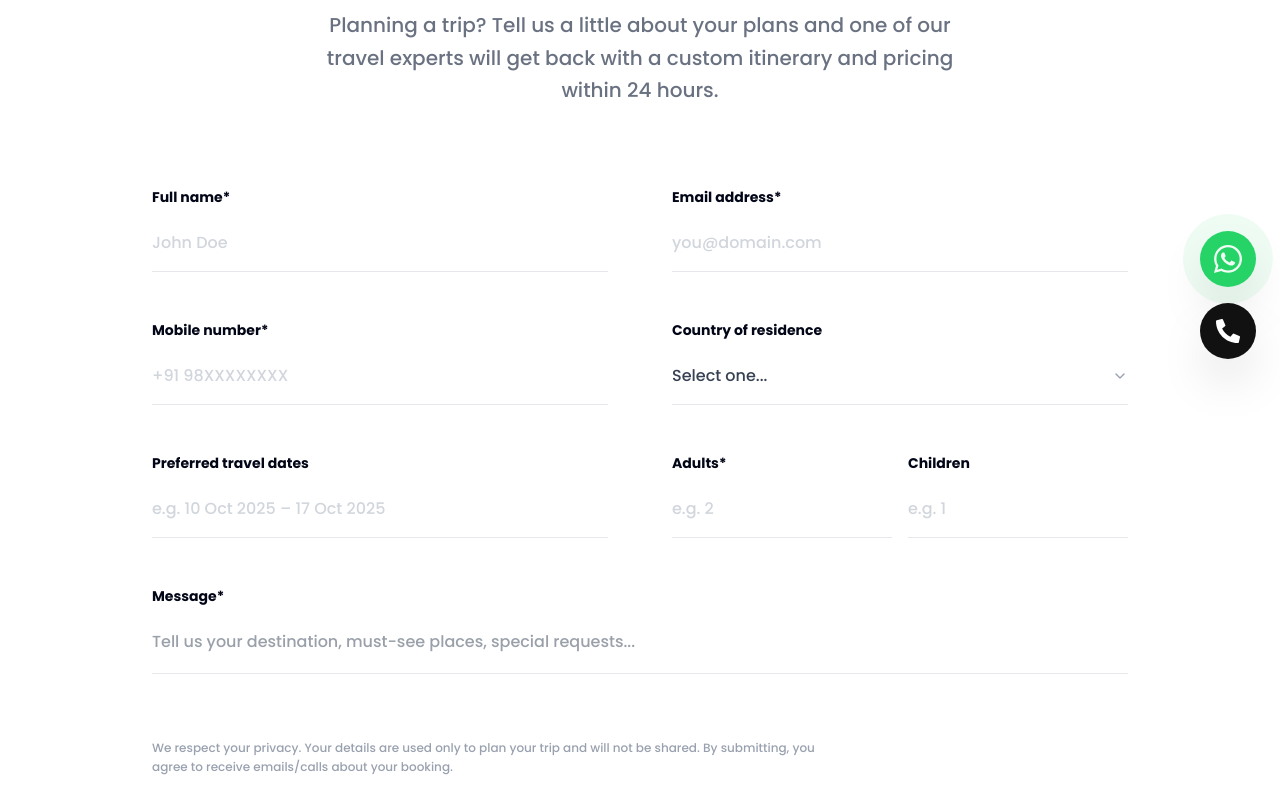
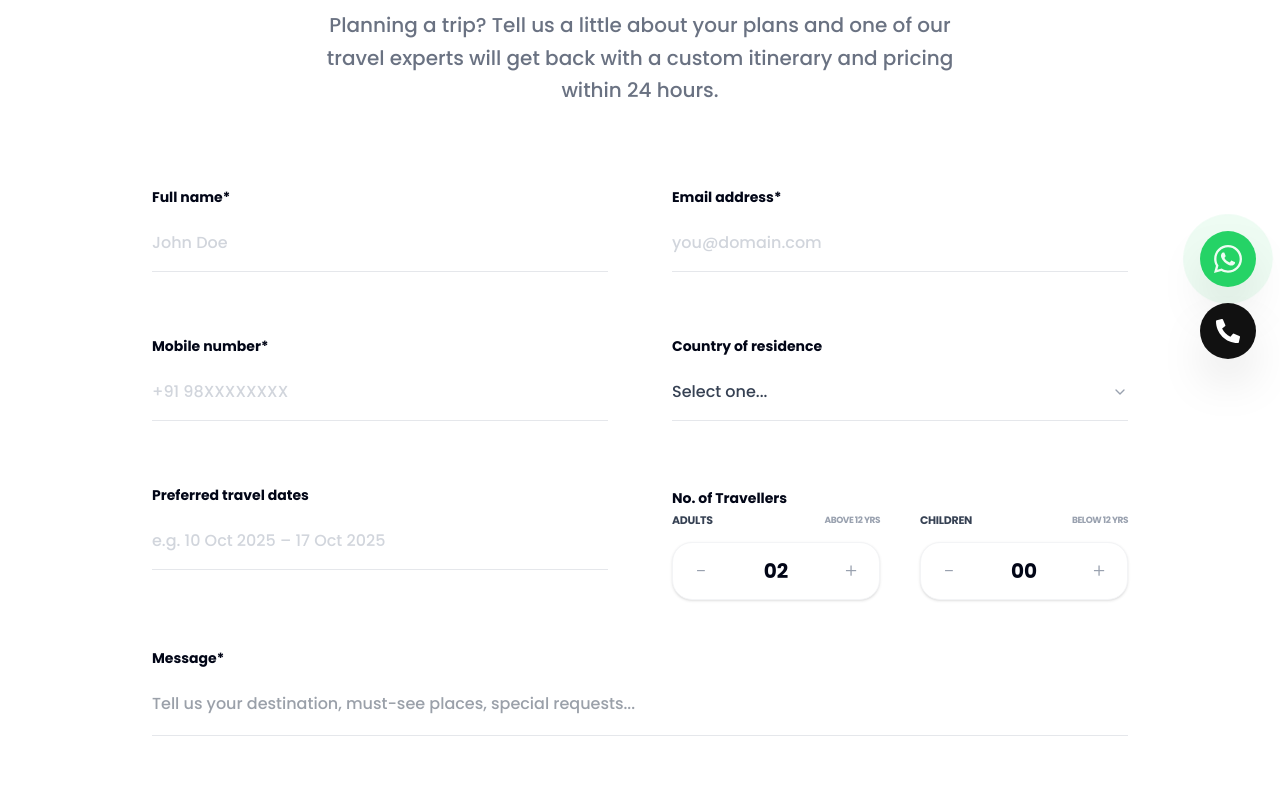
Before and after one commit to LaukikLandage/sky-high-holidays, a React (Vite) app: page /contact in a window 1280 px wide. Shown: the part 409-1206 px from the top of the page. Built offline with nearby package versions, Linux system fonts and the light colour scheme.

Commit message:
Standardized contact form typography: removed uppercase and refined alignment for travelers section

```diff
--- a/src/pages/ContactPage.tsx
+++ b/src/pages/ContactPage.tsx
@@ -9,8 +9,8 @@ export function ContactPage() {
     mobileNumber: '',
     country: '',
     travelDates: '',
-    adults: '',
-    children: '',
+    adults: '2',
+    children: '0',
     message: ''
   });
 
@@ -50,9 +50,9 @@ export function ContactPage() {
           onSubmit={handleSubmit}
           className="space-y-8 md:space-y-12"
         >
-          <div className="grid grid-cols-1 md:grid-cols-2 gap-x-12 lg:gap-x-16 gap-y-8 md:gap-y-12">
+          <div className="grid grid-cols-1 md:grid-cols-2 gap-x-12 lg:gap-x-16 gap-y-12 md:gap-y-16">
             {/* Left Column */}
-            <div className="space-y-8 md:space-y-12">
+            <div className="space-y-12 md:space-y-16">
               <FormInput
                 label="Full name*"
                 placeholder="John Doe"
@@ -77,7 +77,7 @@ export function ContactPage() {
             </div>
 
             {/* Right Column */}
-            <div className="space-y-8 md:space-y-12">
+            <div className="space-y-12 md:space-y-16">
               <FormInput
                 label="Email address*"
                 placeholder="you@domain.com"
@@ -104,22 +104,65 @@ export function ContactPage() {
                   <ChevronDown className="absolute right-0 top-1/2 -translate-y-1/2 w-4 h-4 text-gray-400 pointer-events-none group-focus-within:text-[#FF7A00] transition-colors" />
                 </div>
               </div>
-              <div className="grid grid-cols-2 gap-4">
-                <FormInput
-                  label="Adults*"
-                  placeholder="e.g. 2"
-                  value={formData.adults}
-                  onChange={(v: string) => setFormData({...formData, adults: v})}
-                  required
-                  type="number"
-                />
-                <FormInput
-                  label="Children"
-                  placeholder="e.g. 1"
-                  value={formData.children}
-                  onChange={(v: string) => setFormData({...formData, children: v})}
-                  type="number"
-                />
+
+              {/* No. of Travellers Section */}
+              <div className="space-y-4 md:space-y-6">
+                <label className="text-[11px] md:text-sm font-bold text-[#020617] mb-1 md:mb-2">No. of Travellers</label>
+                <div className="flex flex-col sm:flex-row gap-6 md:gap-8 lg:gap-10">
+                  {/* Adults Counter */}
+                  <div className="flex-1 space-y-3">
+                    <div className="flex items-center justify-between gap-2 min-h-[20px]">
+                      <span className="text-[11px] font-bold text-gray-700 uppercase tracking-tight">Adults</span>
+                      <span className="text-[9px] text-gray-400 font-bold uppercase tracking-tighter whitespace-nowrap">Above 12 Yrs</span>
+                    </div>
+                    <div className="flex items-center justify-between w-full bg-white border border-gray-100 rounded-[20px] p-2 shadow-sm hover:shadow-md hover:border-orange-100 transition-all duration-300">
+                      <button
+                        type="button"
+                        onClick={() => setFormData(prev => ({ ...prev, adults: Math.max(1, Number(prev.adults) - 1).toString() }))}
+                        className="w-10 h-10 flex items-center justify-center rounded-xl hover:bg-gray-50 text-gray-400 hover:text-[#FF7A00] transition-all"
+                      >
+                        <span className="text-xl font-light">−</span>
+                      </button>
+                      <span className="text-xl font-bold text-[#020617] w-10 text-center tabular-nums">
+                        {formData.adults.padStart(2, '0')}
+                      </span>
+                      <button
+                        type="button"
+                        onClick={() => setFormData(prev => ({ ...prev, adults: (Number(prev.adults) + 1).toString() }))}
+                        className="w-10 h-10 flex items-center justify-center rounded-xl hover:bg-gray-50 text-gray-400 hover:text-[#FF7A00] transition-all"
+                      >
+                        <span className="text-xl font-light">+</span>
+                      </button>
+                    </div>
+                  </div>
+
+                  {/* Children Counter */}
+                  <div className="flex-1 space-y-3">
+                    <div className="flex items-center justify-between gap-2 min-h-[20px]">
+                      <span className="text-[11px] font-bold text-gray-700 uppercase tracking-tight">Children</span>
+                      <span className="text-[9px] text-gray-400 font-bold uppercase tracking-tighter whitespace-nowrap">Below 12 Yrs</span>
+                    </div>
+                    <div className="flex items-center justify-between w-full bg-white border border-gray-100 rounded-[20px] p-2 shadow-sm hover:shadow-md hover:border-orange-100 transition-all duration-300">
+                      <button
+                        type="button"
+                        onClick={() => setFormData(prev => ({ ...prev, children: Math.max(0, Number(prev.children) - 1).toString() }))}
+                        className="w-10 h-10 flex items-center justify-center rounded-xl hover:bg-gray-50 text-gray-400 hover:text-[#FF7A00] transition-all"
+                      >
+                        <span className="text-xl font-light">−</span>
+                      </button>
+                      <span className="text-xl font-bold text-[#020617] w-10 text-center tabular-nums">
+                        {formData.children.padStart(2, '0')}
+                      </span>
+                      <button
+                        type="button"
+                        onClick={() => setFormData(prev => ({ ...prev, children: (Number(prev.children) + 1).toString() }))}
+                        className="w-10 h-10 flex items-center justify-center rounded-xl hover:bg-gray-50 text-gray-400 hover:text-[#FF7A00] transition-all"
+                      >
+                        <span className="text-xl font-light">+</span>
+                      </button>
+                    </div>
+                  </div>
+                </div>
               </div>
             </div>
           </div>
--- a/src/pages/EnquiryPage.tsx
+++ b/src/pages/EnquiryPage.tsx
@@ -1,7 +1,7 @@
 import { useState, useEffect } from 'react';
 import { useSearchParams } from 'react-router-dom';
 import { motion } from 'framer-motion';
-import { Send, MapPin, Calendar, Users, MessageSquare, Phone, User, Mail } from 'lucide-react';
+import { Send, MapPin, Calendar, MessageSquare, Phone, User, Mail } from 'lucide-react';
 import { Button } from '../components/ui/Button';
 import { SectionHeader } from '../components/ui/SectionHeader';
 
@@ -139,9 +139,9 @@ export default function EnquiryPage() {
                 </div>
               </div>
 
-              <div className="grid md:grid-cols-2 gap-6">
+              <div className="grid md:grid-cols-2 gap-8 items-start">
                 {/* Travel Date */}
-                <div className="space-y-2">
+                <div className="space-y-3">
                   <label className="text-sm font-black text-[#020617] uppercase tracking-widest ml-1">Travel Date</label>
                   <div className="relative group">
                     <Calendar className="absolute left-4 top-1/2 -translate-y-1/2 w-5 h-5 text-gray-400 group-focus-within:text-[#FF7A00] transition-colors" />
@@ -155,36 +155,63 @@ export default function EnquiryPage() {
                   </div>
                 </div>
 
-                {/* Adults */}
-                <div className="space-y-2">
-                  <label className="text-sm font-black text-[#020617] uppercase tracking-widest ml-1">Adults*</label>
-                  <div className="relative group">
-                    <Users className="absolute left-4 top-1/2 -translate-y-1/2 w-5 h-5 text-gray-400 group-focus-within:text-[#FF7A00] transition-colors" />
-                    <input
-                      required
-                      type="number"
-                      min="1"
-                      placeholder="2"
-                      className="w-full pl-12 pr-4 py-4 rounded-2xl bg-gray-50 border border-transparent focus:bg-white focus:border-[#FF7A00] focus:ring-4 focus:ring-orange-50 outline-none transition-all font-medium"
-                      value={formData.adults}
-                      onChange={e => setFormData({ ...formData, adults: e.target.value })}
-                    />
-                  </div>
-                </div>
+                {/* No. of Travellers Section */}
+                <div className="space-y-3">
+                  <label className="text-sm font-black text-[#020617] uppercase tracking-widest ml-1">No. of Travellers</label>
+                  <div className="grid grid-cols-1 sm:grid-cols-2 gap-4">
+                    {/* Adults Counter */}
+                    <div className="bg-gray-50/50 rounded-2xl p-4 border border-gray-100 flex flex-col gap-3 hover:bg-white hover:shadow-xl hover:shadow-orange-100/20 transition-all duration-300">
+                      <div className="flex items-center justify-between">
+                        <span className="text-sm font-bold text-gray-700">Adults</span>
+                        <span className="text-[9px] text-gray-400 font-bold uppercase tracking-tighter">Above 12 Yrs</span>
+                      </div>
+                      <div className="flex items-center justify-between bg-white rounded-xl p-1 shadow-sm border border-gray-100">
+                        <button
+                          type="button"
+                          onClick={() => setFormData(prev => ({ ...prev, adults: Math.max(1, Number(prev.adults) - 1).toString() }))}
+                          className="w-8 h-8 flex items-center justify-center rounded-lg hover:bg-gray-50 text-gray-400 hover:text-[#FF7A00] transition-all"
+                        >
+                          <span className="text-lg font-light">−</span>
+                        </button>
+                        <span className="text-lg font-bold text-[#020617] tabular-nums">
+                          {formData.adults.padStart(2, '0')}
+                        </span>
+                        <button
+                          type="button"
+                          onClick={() => setFormData(prev => ({ ...prev, adults: (Number(prev.adults) + 1).toString() }))}
+                          className="w-8 h-8 flex items-center justify-center rounded-lg hover:bg-gray-50 text-gray-400 hover:text-[#FF7A00] transition-all"
+                        >
+                          <span className="text-lg font-light">+</span>
+                        </button>
+                      </div>
+                    </div>
 
-                {/* Children */}
-                <div className="space-y-2">
-                  <label className="text-sm font-black text-[#020617] uppercase tracking-widest ml-1">Children</label>
-                  <div className="relative group">
-                    <Users className="absolute left-4 top-1/2 -translate-y-1/2 w-5 h-5 text-gray-400 group-focus-within:text-[#FF7A00] transition-colors" />
-                    <input
-                      type="number"
-                      min="0"
-                      placeholder="0"
-                      className="w-full pl-12 pr-4 py-4 rounded-2xl bg-gray-50 border border-transparent focus:bg-white focus:border-[#FF7A00] focus:ring-4 focus:ring-orange-50 outline-none transition-all font-medium"
-                      value={formData.children}
-                      onChange={e => setFormData({ ...formData, children: e.target.value })}
-                    />
+                    {/* Children Counter */}
+                    <div className="bg-gray-50/50 rounded-2xl p-4 border border-gray-100 flex flex-col gap-3 hover:bg-white hover:shadow-xl hover:shadow-orange-100/20 transition-all duration-300">
+                      <div className="flex items-center justify-between">
+                        <span className="text-sm font-bold text-gray-700">Children</span>
+                        <span className="text-[9px] text-gray-400 font-bold uppercase tracking-tighter">Below 12 Yrs</span>
+                      </div>
+                      <div className="flex items-center justify-between bg-white rounded-xl p-1 shadow-sm border border-gray-100">
+                        <button
+                          type="button"
+                          onClick={() => setFormData(prev => ({ ...prev, children: Math.max(0, Number(prev.children) - 1).toString() }))}
+                          className="w-8 h-8 flex items-center justify-center rounded-lg hover:bg-gray-50 text-gray-400 hover:text-[#FF7A00] transition-all"
+                        >
+                          <span className="text-lg font-light">−</span>
+                        </button>
+                        <span className="text-lg font-bold text-[#020617] tabular-nums">
+                          {formData.children.padStart(2, '0')}
+                        </span>
+                        <button
+                          type="button"
+                          onClick={() => setFormData(prev => ({ ...prev, children: (Number(prev.children) + 1).toString() }))}
+                          className="w-8 h-8 flex items-center justify-center rounded-lg hover:bg-gray-50 text-gray-400 hover:text-[#FF7A00] transition-all"
+                        >
+                          <span className="text-lg font-light">+</span>
+                        </button>
+                      </div>
+                    </div>
                   </div>
                 </div>
               </div>
```
Also changed, not shown: 1 other file (tests, documents, lock files or other folders).
